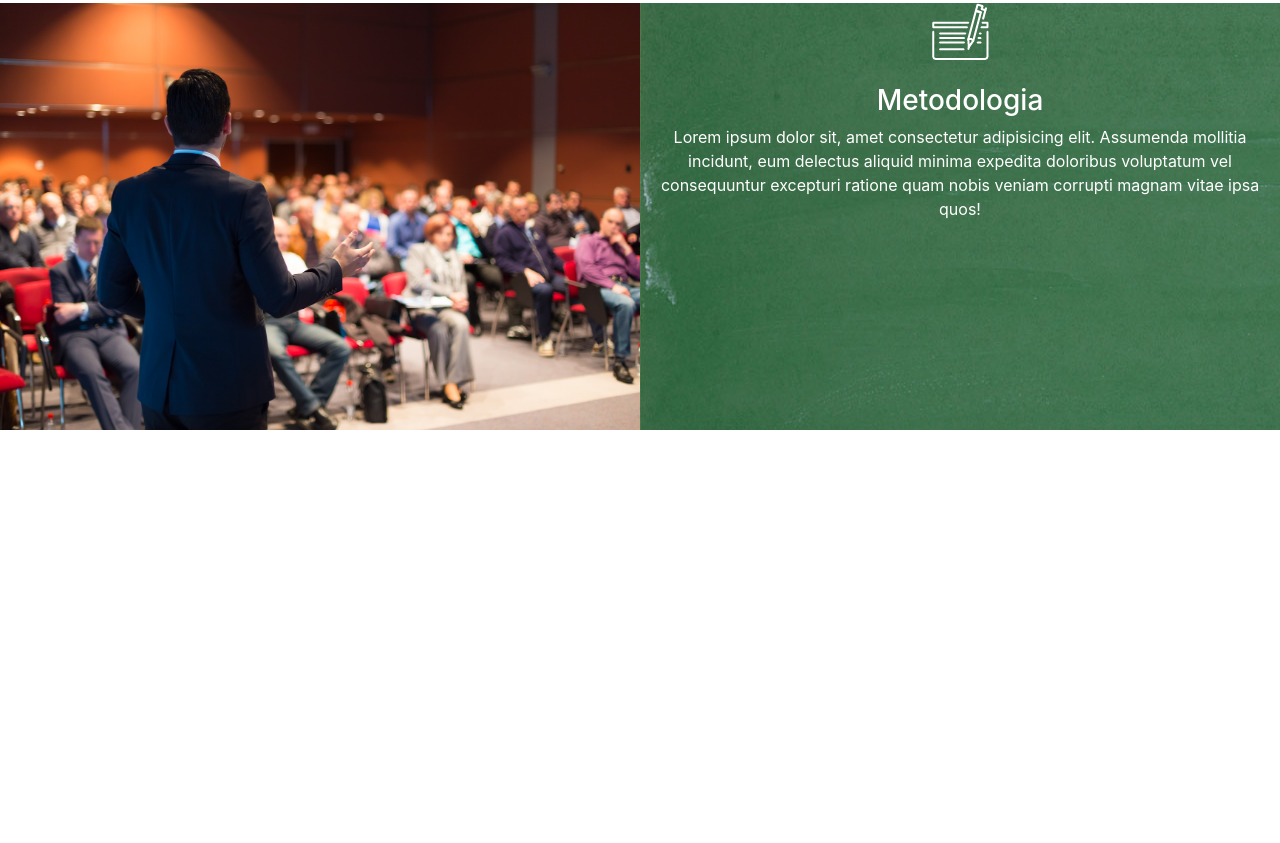
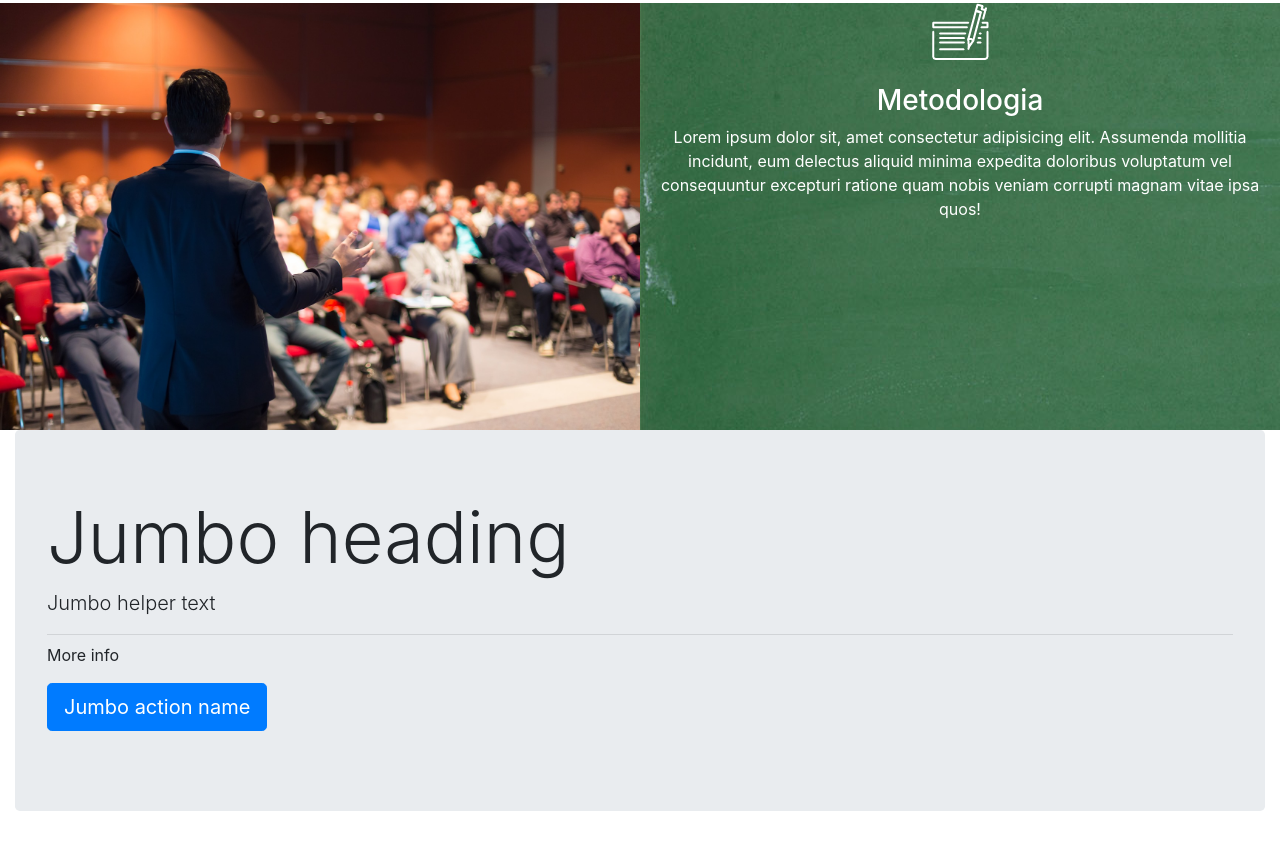
Before and after one commit to gubriana/comunidad-sostenible, a plain HTML site: page comunidad-sostenible/index.html in a window 1280 px wide. Shown: the part 1422-2265 px from the top of the page. Before the commit the page ends 1852 px from the top, so only its background shows below. Drawn offline with nearby package versions, Linux system fonts and the light colour scheme.

Commit message:
cambio en footer

```diff
--- a/comunidad-sostenible/index.html
+++ b/comunidad-sostenible/index.html
@@ -116,7 +116,19 @@
 
 			</main>
 			<footer>
-
+				<div class="row">
+					<div class="col-12">
+						<div class="jumbotron">
+							<h1 class="display-3">Jumbo heading</h1>
+							<p class="lead">Jumbo helper text</p>
+							<hr class="my-2">
+							<p>More info</p>
+							<p class="lead">
+								<a class="btn btn-primary btn-lg" href="Jumbo action link" role="button">Jumbo action name</a>
+							</p>
+						</div>
+					</div>
+				</div>
 			</footer>
 		</div>
 
```
